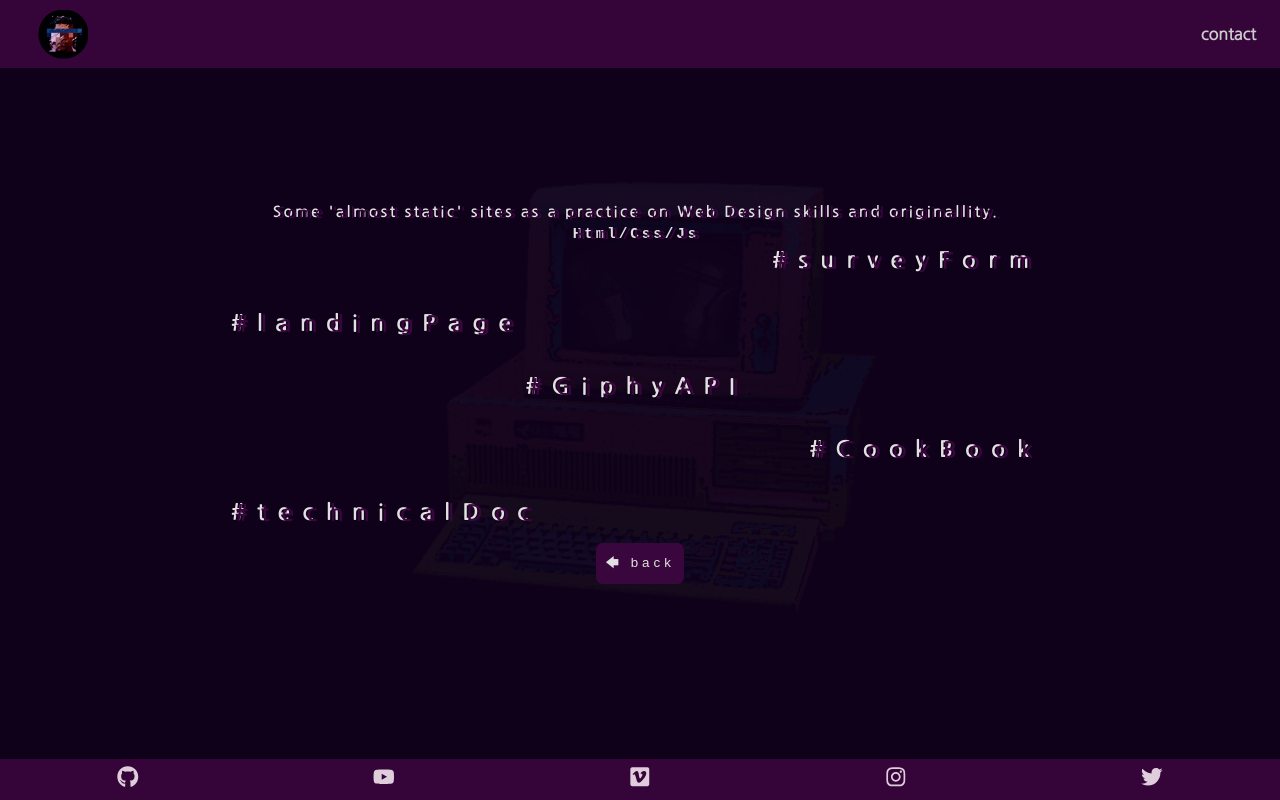
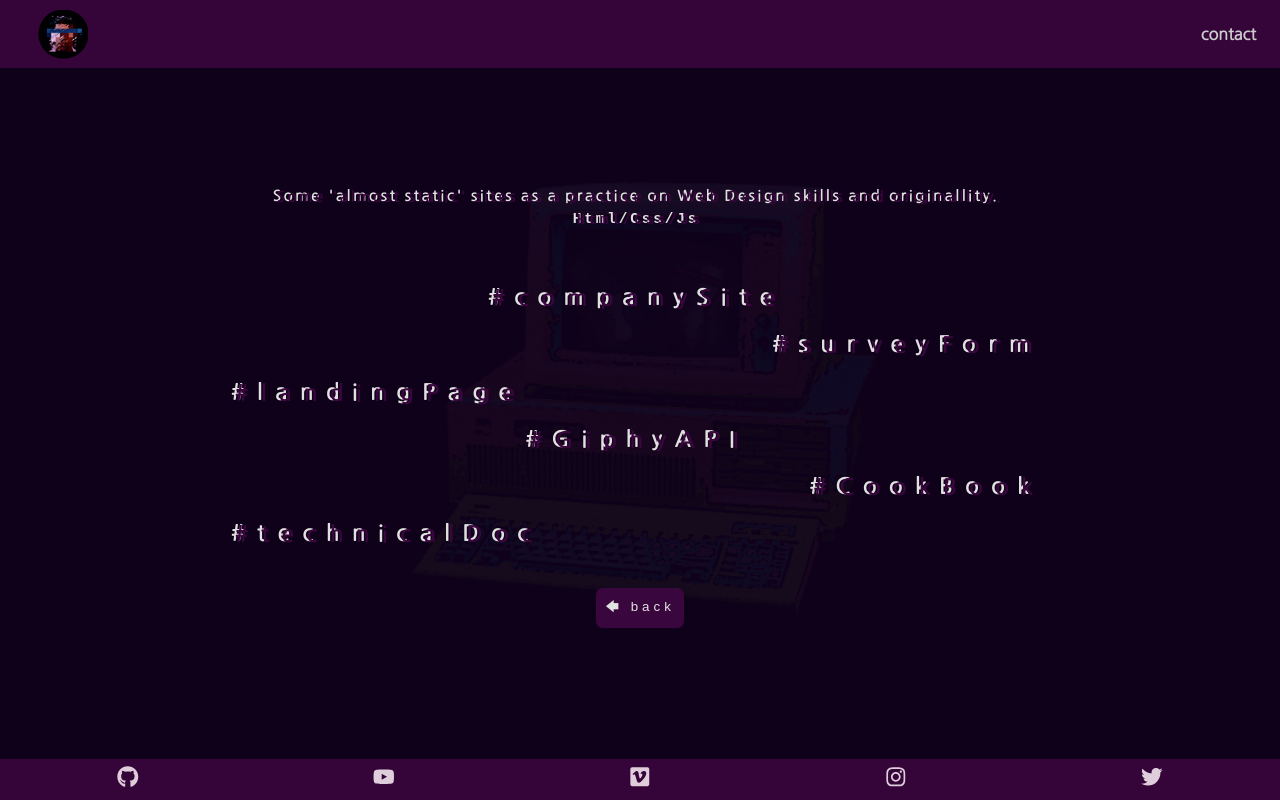
Before and after one commit to CharlyBGood/charlybgoodmundo, a React (Create React App) app: page /DevPortfolio/SinglePages in a window 1280 px wide. Built offline with nearby package versions, Linux system fonts and the light colour scheme.

Commit message:
edit some styles and sections

```diff
--- a/src/App.css
+++ b/src/App.css
@@ -1,21 +1,3 @@
-@import url("https://fonts.googleapis.com/css2?family=Nanum+Gothic&display=swap");
-
-:root {
-  color-scheme: light only;
-  --fs-600: 2rem;
-  --fs-500: 1.35rem;
-  --fs-400: 1rem;
-  --col-whr: #e2e1e1;
-  --col-whp: #f7e4f2;
-  /* --col-rd: #99103d; */
-  --col-rd: #3a063e;
-}
-
-* {
-  -webkit-box-sizing: border-box;
-  box-sizing: border-box;
-}
-
 html,
 body {
   font-size: var(--fs-400);
--- a/src/components/DevPortfolio.js
+++ b/src/components/DevPortfolio.js
@@ -14,17 +14,17 @@ function DevPortfolio() {
           #reactProjects
         </NavLink>
         <img className="img" src={ImgCenter} alt="Charly BGood Logo" />
-        <NavLink className="item item_1" to="./SinglePages">
-          #mockUpWebDesign
+        <NavLink className="item item_3" to="./SinglePages">
+          #webDesign
         </NavLink>
-        <a
+        {/* <a
           className="item item_2"
           href="https://estarsiempreseguros.com.ar/"
           target="_BLANK"
           rel="noopener noreferrer"
         >
           #companyWebsite
-        </a>
+        </a> */}
       </div>
     </div>
   );
--- a/src/components/SinglePages.js
+++ b/src/components/SinglePages.js
@@ -11,6 +11,14 @@ function SinglePages() {
       </p>
       <div className="img_container">
         <div className="decoration_words">
+          <a
+            className="item item_3"
+            href="https://estarsiempreseguros.com.ar/"
+            target="_BLANK"
+            rel="noopener noreferrer"
+          >
+            #companySite
+          </a>
           <a
             className="item item_2"
             href="https://charlybgood.github.io/freecodecamp/webdesign/2-surveyform/index.html"
--- a/src/index.css
+++ b/src/index.css
@@ -1,3 +1,15 @@
+@import url("https://fonts.googleapis.com/css2?family=Nanum+Gothic&display=swap");
+
+:root {
+  color-scheme: light only;
+  --fs-600: 2rem;
+  --fs-500: 1.35rem;
+  --fs-400: 1rem;
+  --col-whr: #e2e1e1;
+  --col-whp: #f7e4f2;
+  --col-rd: #3a063e;
+}
+
 * {
   -webkit-box-sizing: border-box;
   box-sizing: border-box;
--- a/src/stylesheets/Content.css
+++ b/src/stylesheets/Content.css
@@ -11,7 +11,7 @@
   align-items: center;
   width: 80%;
   gap: 2em;
-  margin: 0 auto;
+  margin: 1.5em auto;
 }
 
 .decoration_words {
@@ -25,7 +25,7 @@
   -webkit-box-align: start;
   -ms-flex-align: start;
   align-items: flex-start;
-  gap: 2em;
+  gap: 1em;
   width: 80%;
 }
 
@@ -122,6 +122,7 @@
     -ms-flex-align: center;
     align-items: center;
     margin: 1em auto;
+    gap: 2em;
   }
 
   .decoration_words .item {
--- a/src/stylesheets/SinglePages.css
+++ b/src/stylesheets/SinglePages.css
@@ -5,8 +5,7 @@
   line-height: 1.5em;
   letter-spacing: 0.2em;
   font-size: 0.9em;
-  margin: 0 auto;
-  -webkit-animation: bigpre 11s infinite alternate;
+  margin: 2em auto;
   animation: bigpre 11s infinite alternate;
 }
 
@@ -32,7 +31,7 @@ button.btn-back a {
   margin: 0 auto;
   width: 100%;
   padding: 0.7em;
-  letter-spacing: .3em;
+  letter-spacing: 0.3em;
 }
 
 @media screen and (max-width: 800px) {
```
